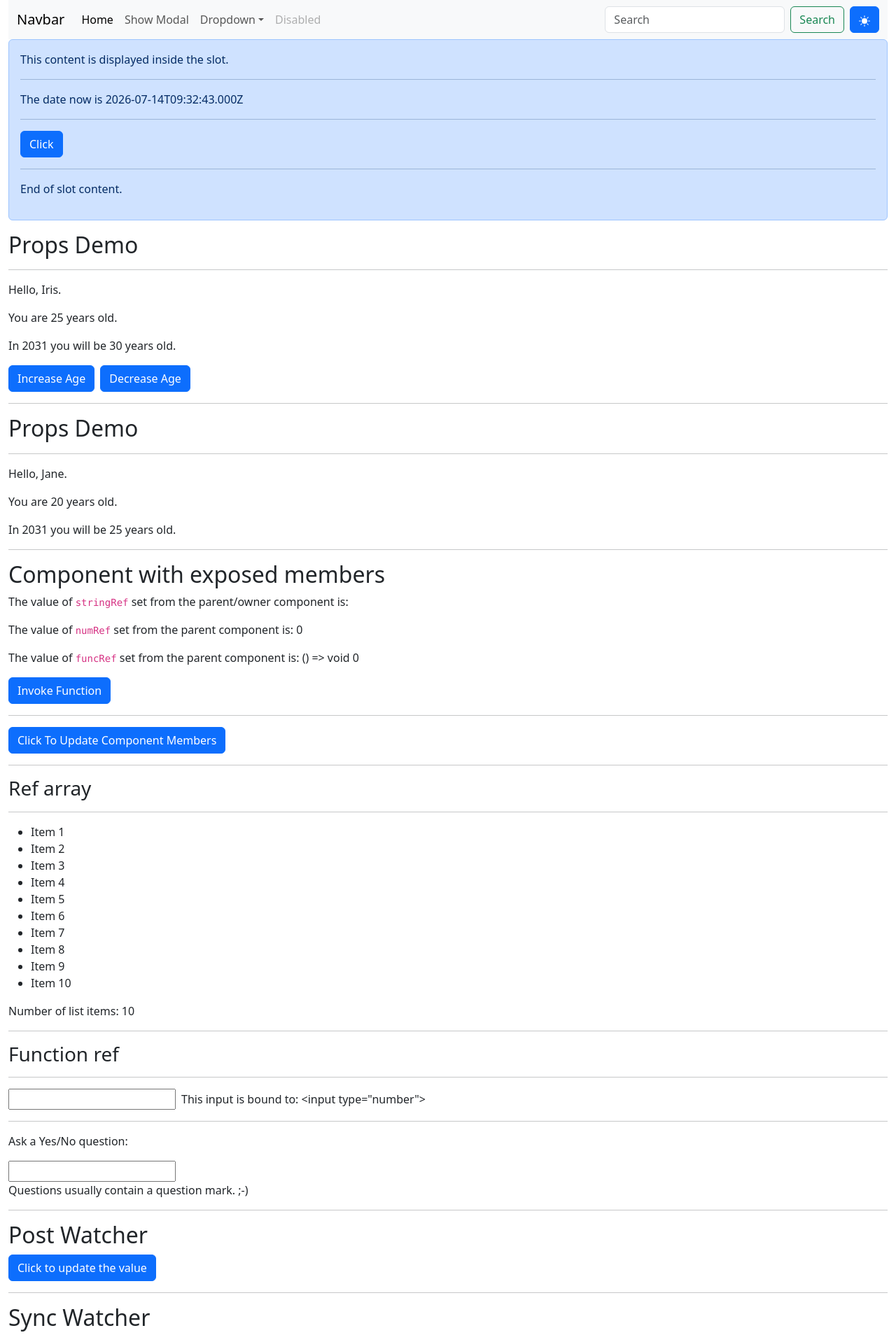
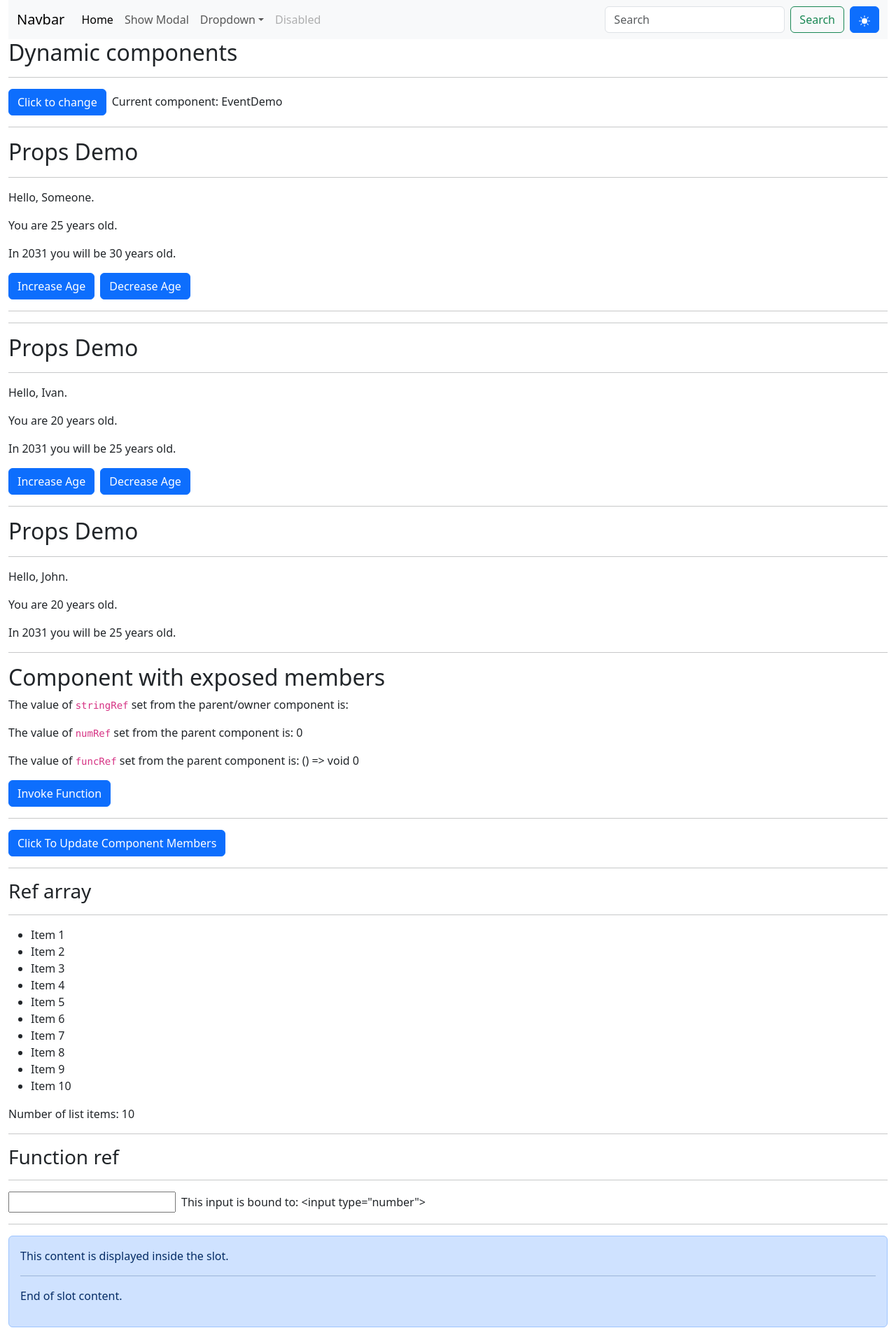
Before and after one commit to FlameWolf/vue-project, a Vue app: page / in a window 1280 px wide. Shown: the top 1908 px of the page at 70% size. Built offline with nearby package versions, Linux system fonts and the light colour scheme.

Commit message:
Add dynamic demo component

```diff
--- a/src/App.vue
+++ b/src/App.vue
@@ -3,6 +3,7 @@
 	import { ref } from "vue";
 	import { emptyString } from "@/constants/common";
 	import Navbar from "@/components/Navbar.vue";
+	import DynamicDemo from "@/components/DynamicDemo.vue";
 	import SlotDemo from "@/components/SlotDemo.vue";
 	import EventDemo from "@/components/EventDemo.vue";
 	import PropsDemo from "@/components/PropsDemo.vue";
@@ -26,6 +27,7 @@
 </script>
 <template>
 	<Navbar/>
+	<DynamicDemo/>
 	<SlotDemo>
 		<p>This content is displayed inside the slot.</p>
 		<hr/>
--- /dev/null
+++ b/src/components/DynamicDemo.vue
@@ -0,0 +1,65 @@
+<script setup lang="ts">
+	import { ref, useTemplateRef, watch, type ComponentInstance } from "vue";
+	import EventDemo from "@/components/EventDemo.vue";
+	import PropsDemo from "@/components/PropsDemo.vue";
+	import RefDemo from "@/components/RefDemo.vue";
+	import SlotDemo from "@/components/SlotDemo.vue";
+
+	type ValidComponent = typeof EventDemo | typeof PropsDemo | typeof RefDemo | typeof SlotDemo;
+
+	const ordinal = ref(0);
+	const activeComponent = ref<ValidComponent | null>();
+
+	function updateComponent() {
+		ordinal.value = (ordinal.value + 1) % 4;
+	}
+
+	watch(
+		ordinal,
+		value => {
+			switch (value) {
+				case 0: {
+					activeComponent.value = EventDemo;
+					break;
+				}
+				case 1: {
+					activeComponent.value = PropsDemo;
+					break;
+				}
+				case 2: {
+					activeComponent.value = RefDemo;
+					break;
+				}
+				case 3: {
+					activeComponent.value = SlotDemo;
+					break;
+				}
+				default: {
+					break;
+				}
+			}
+		},
+		{ immediate: true }
+	);
+</script>
+<template>
+	<h2>Dynamic components</h2>
+	<hr/>
+	<button class="btn btn-primary" @click="updateComponent">Click to change</button>
+	<span class="ms-2">Current component: {{ activeComponent?.__name }}</span>
+	<hr/>
+	<component :is="activeComponent" name="Someone" :age="25" greeting="Hello">
+		<p>Slot content!</p>
+	</component>
+	<hr/>
+	<div>
+		<EventDemo name="Ivan" :age="20" greeting="Hello" :age-step="2"/>
+		<PropsDemo name="John" :age="20" greeting="Hello"/>
+		<RefDemo/>
+		<SlotDemo>
+			<p>This content is displayed inside the slot.</p>
+			<hr/>
+			<p>End of slot content.</p>
+		</SlotDemo>
+	</div>
+</template>
```
